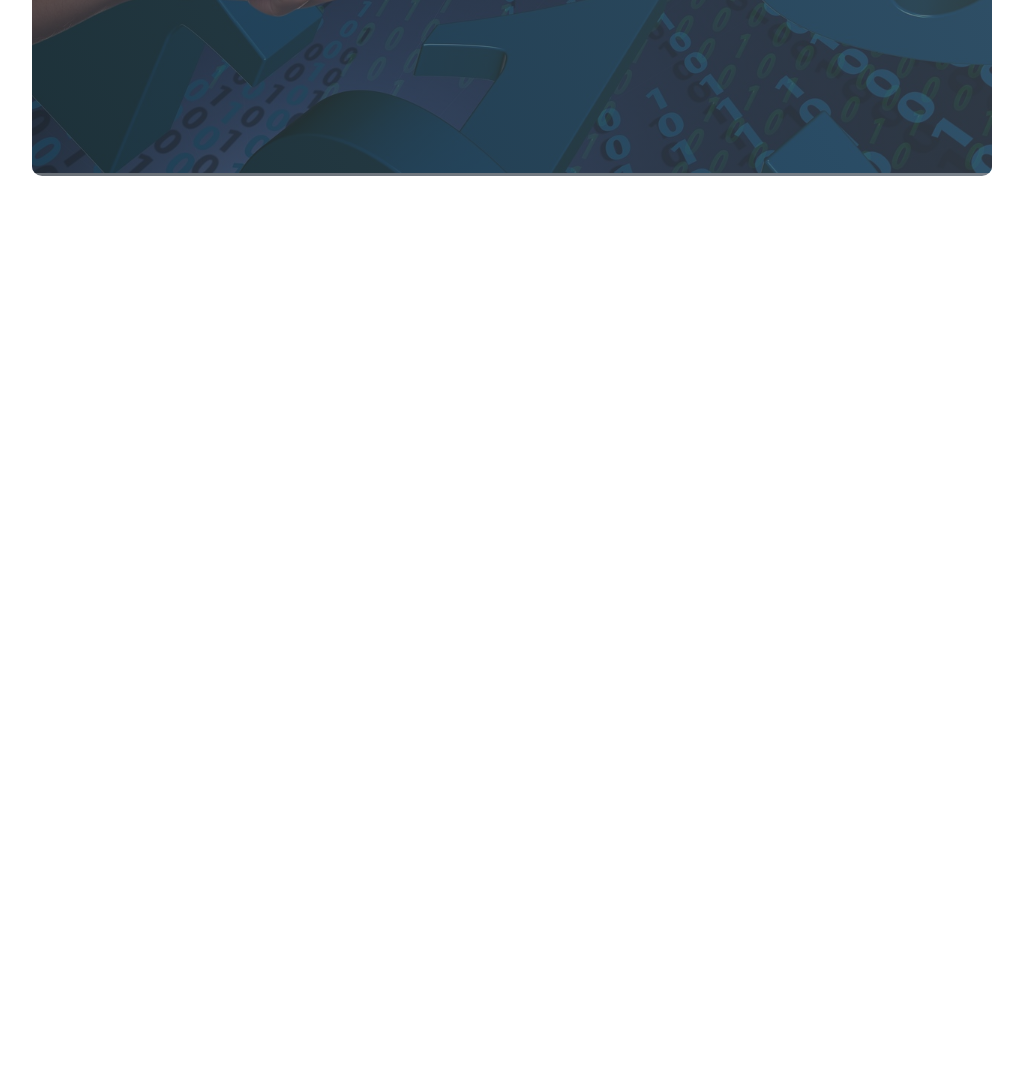
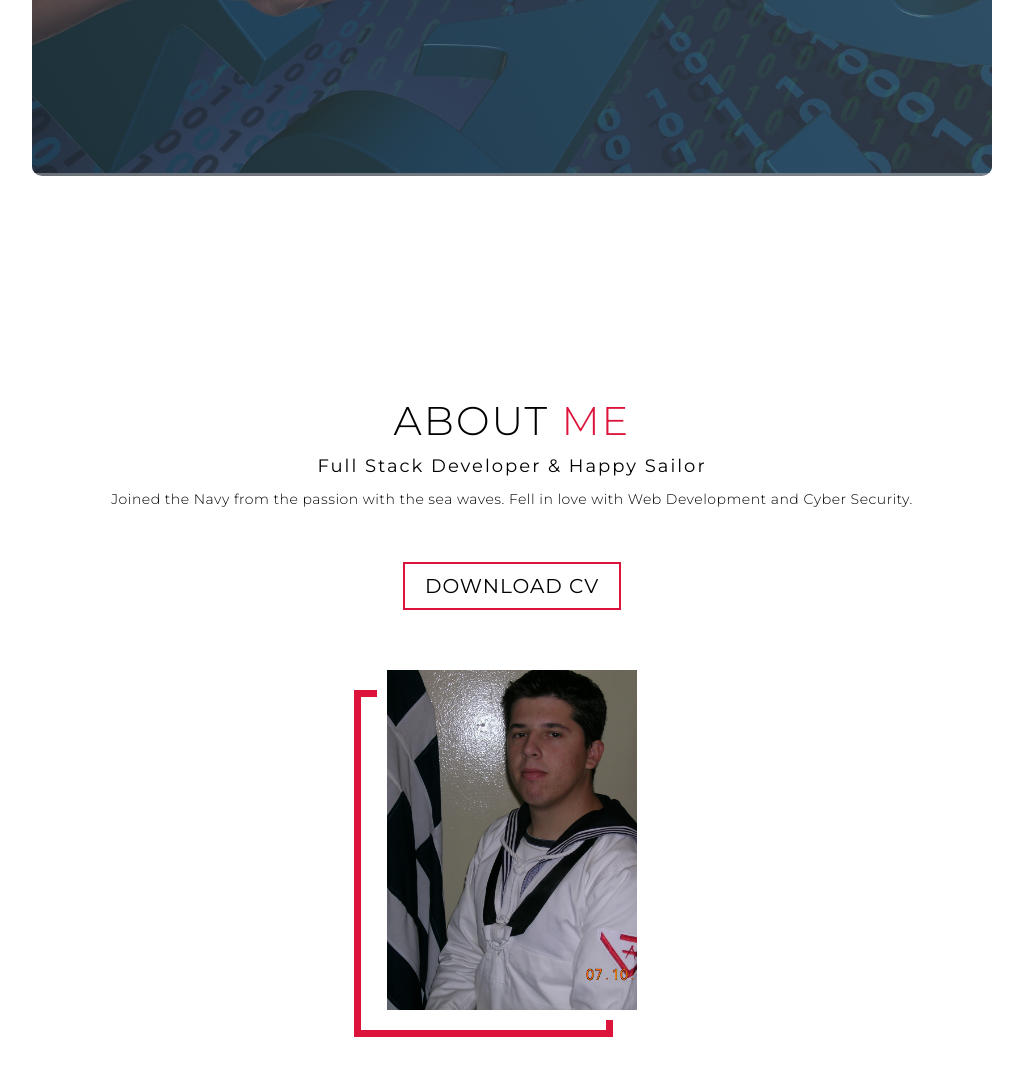
Before and after one commit to C474PHR4C7/Portfolio, a plain HTML site: page index.html in a window 1280 px wide. Shown: the part 5784-6860 px from the top of the page, without its empty margins (128-1151 px from the left). Before the commit the page ends 6080 px from the top, so only its background shows below. Drawn offline with Linux system fonts and the light colour scheme.

Commit message:
End of About Section

```diff
--- a/Style/style.css
+++ b/Style/style.css
@@ -37,6 +37,37 @@ p{
 
 }
 
+.cta{
+    display: inline-block;
+    padding: 10px 30px;
+    color: white;
+    font-size: 2rem;
+    text-transform: uppercase;
+    letter-spacing: .1rem;
+    margin-top: 30px;
+    border: 2px solid crimson;
+    transition: .8s ease background-color;
+    transition-property: background-color, color ;
+ }
+
+ .cta:hover{
+    color:white;
+    background-color: crimson;
+ }
+
+ .section-title{
+    font-size: 4rem;
+    font-weight: 300;
+    color: black;
+    margin-bottom: 10px;
+    text-transform: uppercase;
+    letter-spacing: .2rem;
+    text-align: center;
+}
+
+.section-title span{
+    color: crimson;
+}
 
 /* Hero Section*/
  #hero {
@@ -102,24 +133,6 @@ animation-delay: 0.5s;
     animation-delay: 3s;
 }
 
- #hero .cta{
-    display: inline-block;
-    padding: 10px 30px;
-    color: white;
-    font-size: 2rem;
-    text-transform: uppercase;
-    letter-spacing: .1rem;
-    margin-top: 30px;
-    border: 2px solid crimson;
-    transition: .8s ease background-color;
-    transition-property: background-color, color ;
- }
-
- #hero .cta:hover{
-    color:white;
-    background-color: crimson;
- }
-
 /* End of Hero Section*/
 
 /* Service Section*/
@@ -129,20 +142,6 @@ animation-delay: 0.5s;
     max-width: 1500px;
     margin: 0 auto;
     padding: 100px 0;
-}
-
-.section-title{
-    font-size: 4rem;
-    font-weight: 300;
-    color: black;
-    margin-bottom: 10px;
-    text-transform: uppercase;
-    letter-spacing: .2rem;
-    text-align: center;
-}
-
-.section-title span{
-    color: crimson;
 }
 
 #services .service-item p{
@@ -297,10 +296,65 @@ margin-bottom: 50px;
     transform: scale(1.2);
 }
 
+/* End of Projects Section*/
 
 
-/* End of Projects Section*/
+/* About Me Section*/
+#about .about{
+  flex-direction: column-reverse;
+  text-align: center;
+  max-width: 1200px;
+  margin: 0 auto;
+  padding: 100px 20px;
+}
 
+#about .col-left{
+    width: 270px;
+    height: 360px;
+}
+#about .col-right{
+    width: 100%;
+}
+
+#about .col-right h2{
+    font-size: 1.8rem;
+    font-weight: 500;
+    letter-spacing: .2rem;
+    margin-bottom: 10px;
+}
+
+#about .col-right p{
+    margin-bottom: 20px;
+}
+
+#about .col-right .cta{
+color: black;
+margin-bottom: 50px;
+padding: 10px 20px;
+font-size: 2rem;
+}
+
+#about .col-left .about-img {
+    height: 100%;
+    width: 100%;
+    position: relative;
+    border: 10px solid white;
+}
+
+#about .col-left .about-img::after{
+content: '';
+position: absolute;
+left: -33px;
+top: 20px;
+height: 98%;
+width: 98%;
+border: 7px solid crimson;
+z-index: -1;
+}
+
+
+
+/* End of About Me Section*/
 
 /*@Keyframes*/
 @keyframes text_reveal_box {
--- a/index.html
+++ b/index.html
@@ -147,9 +147,29 @@
     <!--End of Projects Section -->
 
     <!--About Section -->
-    <!-- 1:25:00-->
+    <section id="about">
+
+    <div class="about container">
+         <div class="col-left">
+            <div class="about-img">
+            <img src="img/about/sailor.jpg" alt="myimg">
+        </div>
+         </div>
+         <div class="col-right">
+            <h1 class="section-title"> About <span>Me</span></h1>
+            <h2>Full Stack Developer & Happy Sailor</h2>
+            <p>Joined the Navy from the passion with the sea waves.
+                Fell in love with Web Development and Cyber Security.</p>
+                <a href="#" class="cta">Download CV</a>
+            </div>
+    </div>
+
+
+    </section>
     <!--End of About Section -->
 
+
+    <!-- Contact Section 1:39:06-->
 
 </body>
 
```
Also changed, not shown: img/about/sailor.jpg (added).
